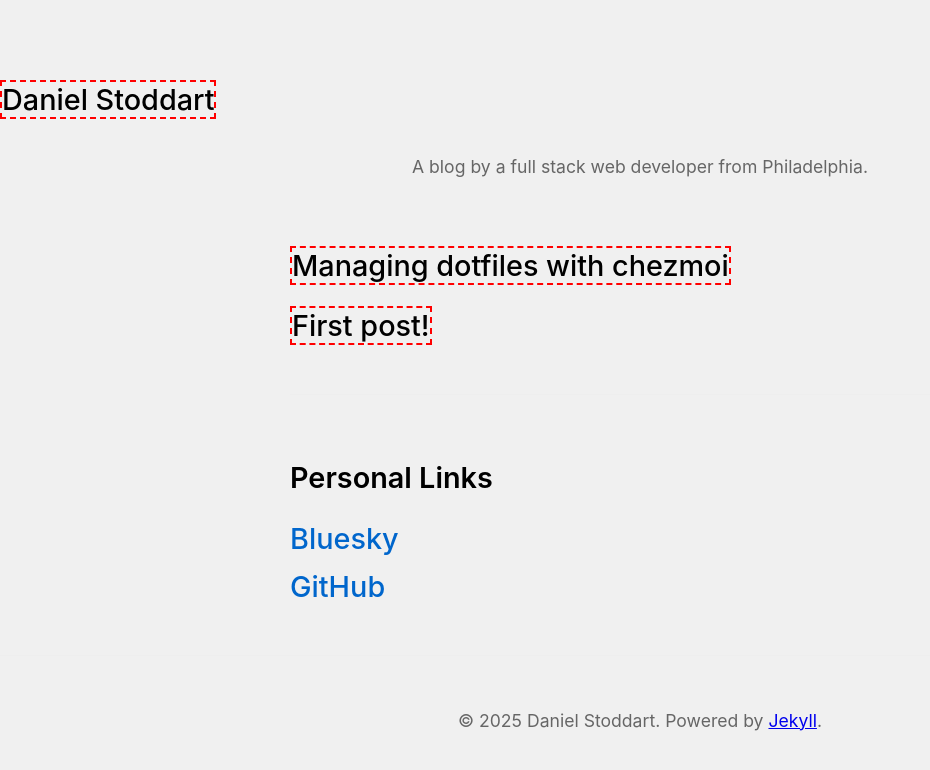
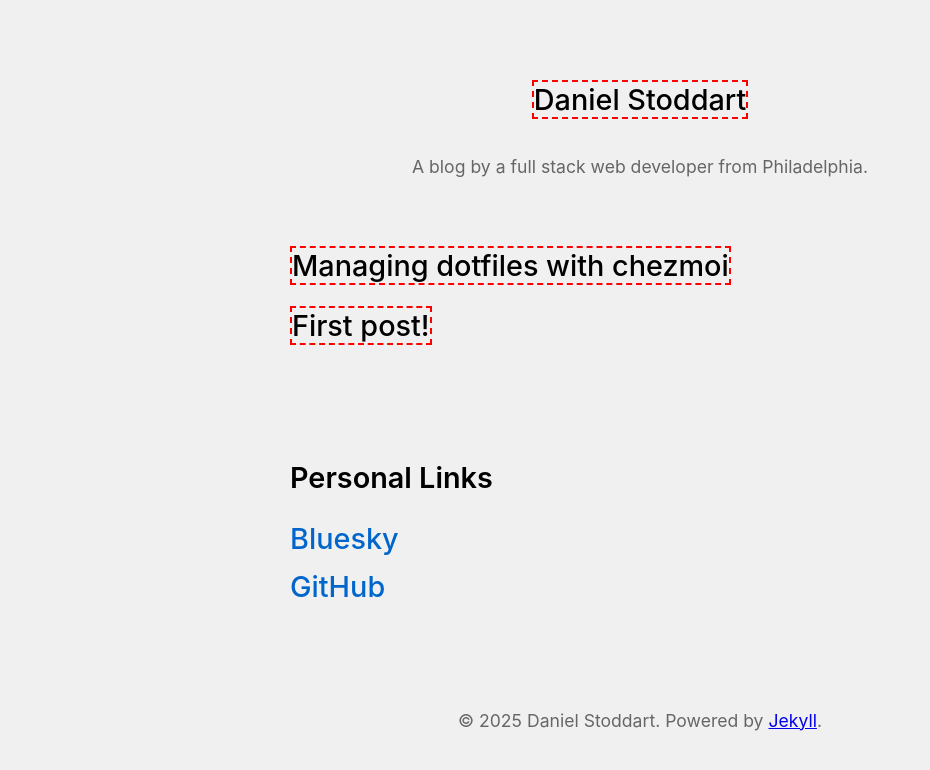
Before and after one commit to stoddart/stoddart.github.io, a Jekyll site: the page built from index.markdown, in a window 1280 px wide. Shown: the top 770 px of the page, without its empty margins (0-930 px from the left). Built offline with Jekyll 4.4.1, drawn with Linux system fonts in a browser that asks for light colours.

Commit message:
Always center blog title on all screen sizes

```diff
--- a/assets/css/style.css
+++ b/assets/css/style.css
@@ -233,7 +233,7 @@ img[alt] {
 }
 
 .blog-title {
-  text-align: left;
+  text-align: center !important;
   margin: 2rem 0;
   font-size: 16px !important;
 }
```
